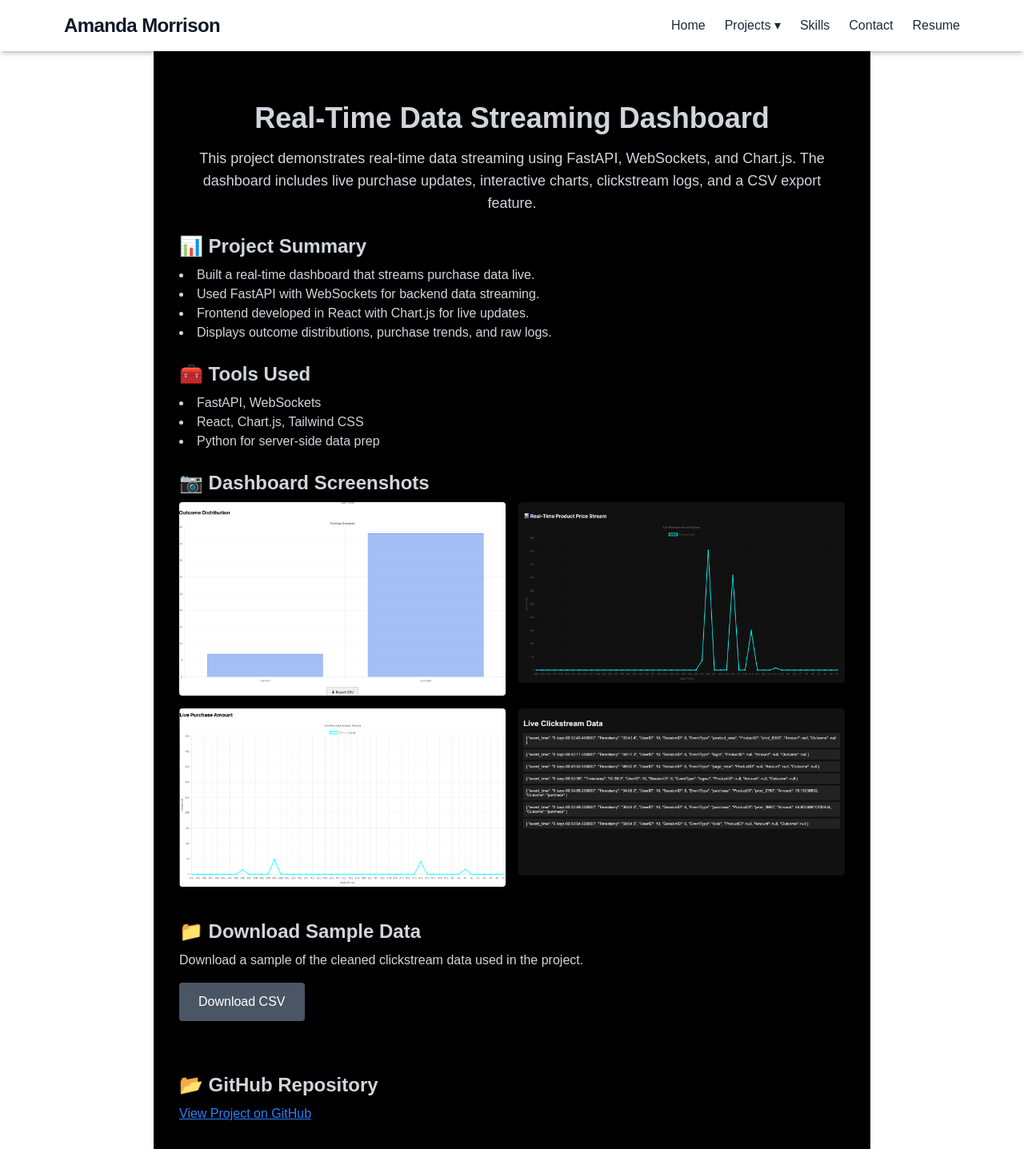
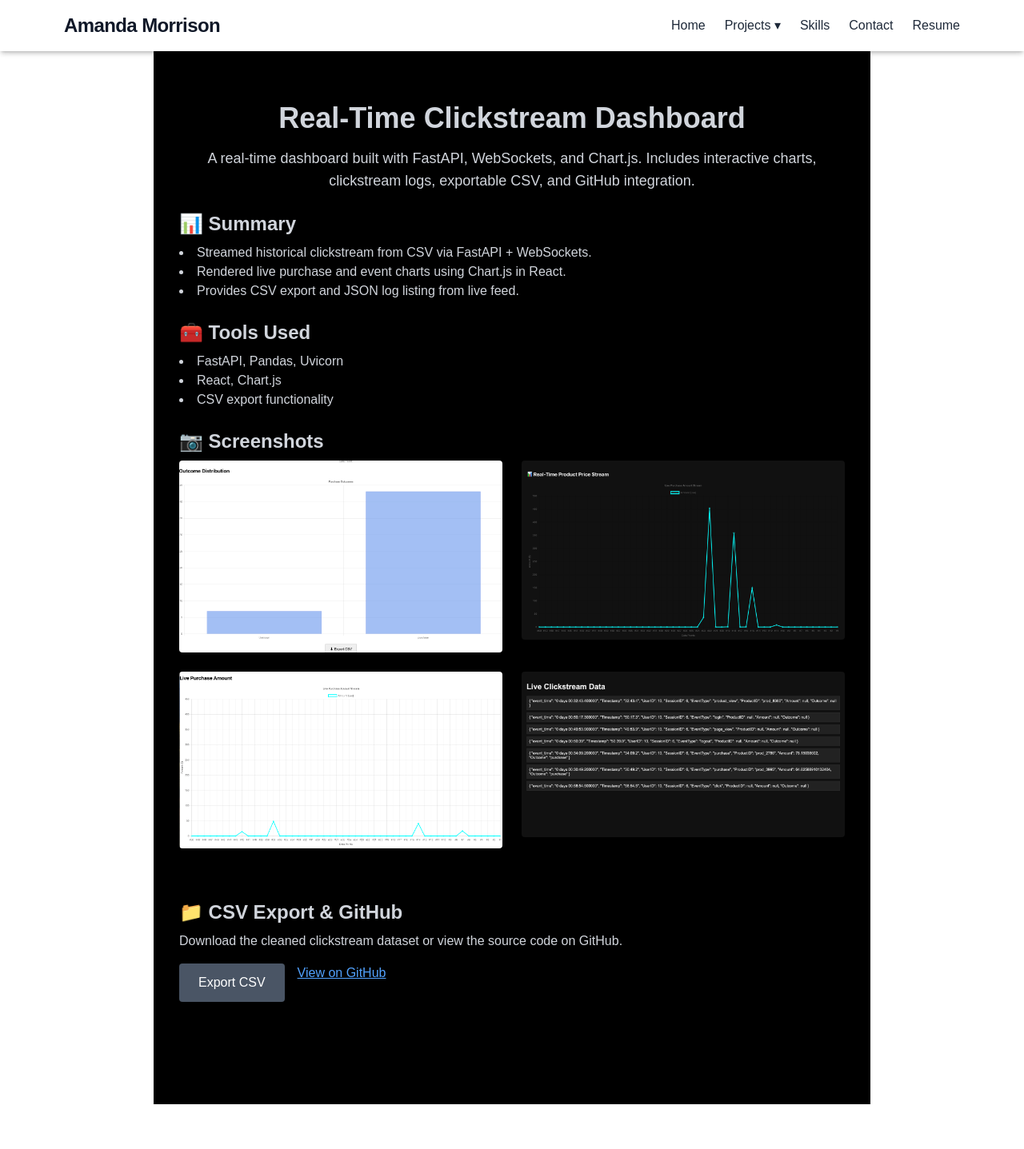
Before and after one commit to amschembri81/amanda-portfolio, a Next.js app: page /projects/project4 in a window 1280 px wide. Shown: the whole page at 80% size. After the commit the page ends 1381 px from the top, so only its background shows below. Built offline with nearby package versions, Linux system fonts and the light colour scheme.

Commit message:
Adjusted Project 4's layout

```diff
--- a/src/app/projects/project4/page.js
+++ b/src/app/projects/project4/page.js
@@ -7,36 +7,33 @@ export default function Project4() {
       <Navbar />
       <div className="pt-32 p-8 max-w-4xl mx-auto text-white bg-black min-h-screen">
         <h1 className="text-4xl font-bold mb-4 text-center text-gray-300">
-          Real-Time Data Streaming Dashboard
+          Real-Time Clickstream Dashboard
         </h1>
 
         <p className="text-lg mb-6 text-gray-300 text-center">
-          This project demonstrates real-time data streaming using FastAPI,
-          WebSockets, and Chart.js. The dashboard includes live purchase
-          updates, interactive charts, clickstream logs, and a CSV export
-          feature.
+          A real-time dashboard built with FastAPI, WebSockets, and Chart.js. Includes interactive
+          charts, clickstream logs, exportable CSV, and GitHub integration.
         </p>
 
         {/* Summary */}
-        <h2 className="text-2xl font-semibold mt-6 mb-2 text-gray-300">📊 Project Summary</h2>
+        <h2 className="text-2xl font-semibold mt-6 mb-2 text-gray-300">📊 Summary</h2>
         <ul className="list-disc list-inside mb-6 text-gray-300">
-          <li>Built a real-time dashboard that streams purchase data live.</li>
-          <li>Used FastAPI with WebSockets for backend data streaming.</li>
-          <li>Frontend developed in React with Chart.js for live updates.</li>
-          <li>Displays outcome distributions, purchase trends, and raw logs.</li>
+          <li>Streamed historical clickstream from CSV via FastAPI + WebSockets.</li>
+          <li>Rendered live purchase and event charts using Chart.js in React.</li>
+          <li>Provides CSV export and JSON log listing from live feed.</li>
         </ul>
 
         {/* Tools */}
         <h2 className="text-2xl font-semibold mt-6 mb-2 text-gray-300">🧰 Tools Used</h2>
         <ul className="list-disc list-inside mb-6 text-gray-300">
-          <li>FastAPI, WebSockets</li>
-          <li>React, Chart.js, Tailwind CSS</li>
-          <li>Python for server-side data prep</li>
+          <li>FastAPI, Pandas, Uvicorn</li>
+          <li>React, Chart.js</li>
+          <li>CSV export functionality</li>
         </ul>
 
         {/* Screenshots */}
-        <h2 className="text-2xl font-semibold mt-6 mb-2 text-gray-300">📷 Dashboard Screenshots</h2>
-        <div className="grid grid-cols-1 md:grid-cols-2 gap-4 mb-4">
+        <h2 className="text-2xl font-semibold mt-6 mb-2 text-gray-300">📷 Screenshots</h2>
+        <div className="grid grid-cols-1 md:grid-cols-2 gap-6 mb-16">
           <a
             href="/images/project4/Outcome_Distribution.png"
             target="_blank"
@@ -55,12 +52,10 @@ export default function Project4() {
           >
             <img
               src="/images/project4/Realtime_Product_Price.png"
-              alt="Real-Time Product Price Stream"
+              alt="Real-Time Product Price"
               className="rounded shadow-md w-full hover:scale-105 transition-transform duration-200"
             />
           </a>
-        </div>
-        <div className="grid grid-cols-1 md:grid-cols-2 gap-4 mb-10">
           <a
             href="/images/project4/Live_Purchase_Amount.png"
             target="_blank"
@@ -85,31 +80,27 @@ export default function Project4() {
           </a>
         </div>
 
-        {/* CSV Download */}
-        <h2 className="text-2xl font-semibold mt-6 mb-2 text-gray-300">📁 Download Sample Data</h2>
+        {/* CSV Export + GitHub */}
+        <h2 className="text-2xl font-semibold mt-10 mb-2 text-gray-300">📁 CSV Export & GitHub</h2>
         <p className="text-gray-300 mb-4">
-          Download a sample of the cleaned clickstream data used in the project.
+          Download the cleaned clickstream dataset or view the source code on GitHub.
         </p>
-        <a
-          href="/templates/cleaned_clickstream.csv"
-          target="_blank"
-          className="inline-block bg-gray-600 text-white px-6 py-3 rounded hover:bg-gray-700 transition mb-10"
-          download
-        >
-          Download CSV
-        </a>
-
-        {/* GitHub Link */}
-        <h2 className="text-2xl font-semibold mt-6 mb-2 text-gray-300">📂 GitHub Repository</h2>
-        <p>
+        <div className="flex flex-col md:flex-row gap-4 mb-24">
+          <a
+            href="/projects/project4/cleaned_clickstream.csv"
+            className="bg-gray-600 text-white px-6 py-3 rounded hover:bg-gray-700 transition text-center"
+            download
+          >
+            Export CSV
+          </a>
           <a
             href="https://github.com/amschembri81/live_data_stream"
             target="_blank"
-            className="text-blue-500 underline"
+            className="text-blue-400 underline text-center pt-3 md:pt-0"
           >
-            View Project on GitHub
+            View on GitHub
           </a>
-        </p>
+        </div>
       </div>
     </>
   );
```
